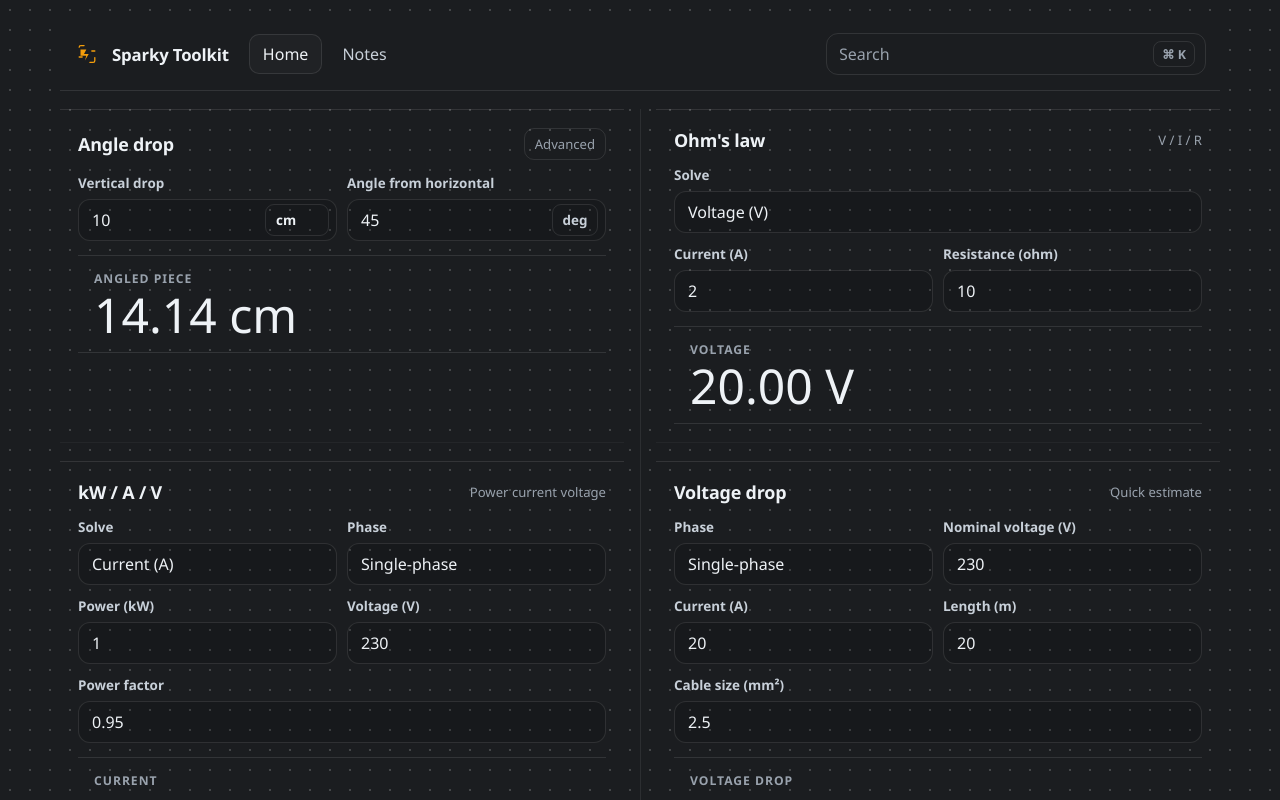
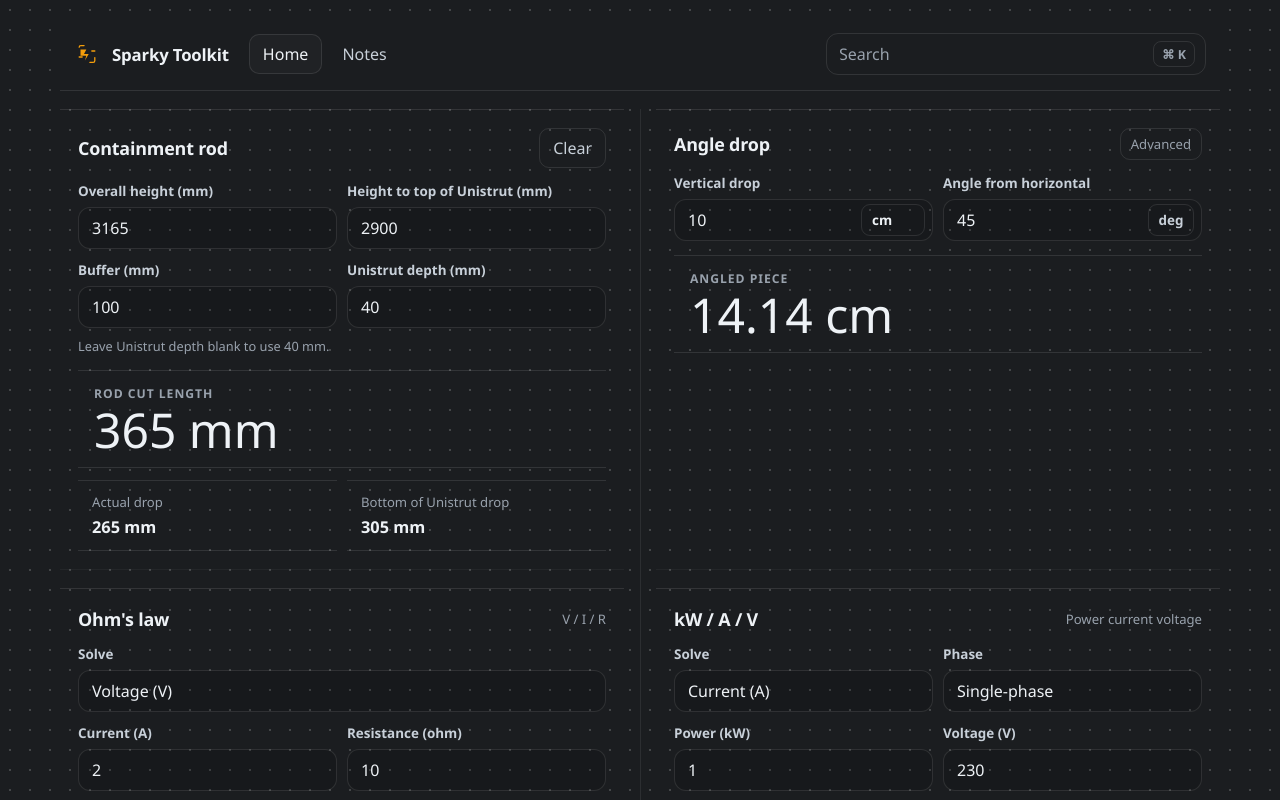
Before and after one commit to fightingentropy/sparky, a React (Vite) app: page / in a window 1280 px wide. Shown: the top 800 px of the page. Built offline with nearby package versions, Linux system fonts and the light colour scheme.

Commit message:
Add containment rod calculation

```diff
--- a/src/App.tsx
+++ b/src/App.tsx
@@ -32,6 +32,12 @@ const EPSILON = 1e-9;
 const DEFAULT_PAGE: PageId = "home";
 const COPPER_RESISTIVITY = 0.0175;
 const STANDARD_BREAKERS = [6, 10, 16, 20, 25, 32, 40, 50, 63, 80, 100];
+const DEFAULT_CONTAINMENT_ROD_VALUES = {
+  overallHeight: "3165",
+  topOfUnistrut: "2900",
+  buffer: "100",
+  unistrutDepth: "40"
+} as const;
 
 const cheatSheetSections: CheatSheetSection[] = [
   {
@@ -112,6 +118,12 @@ const cheatSheetSections: CheatSheetSection[] = [
 
 const applets: Applet[] = [
   {
+    id: "tool-containment-rod",
+    title: "Containment rod",
+    subtitle: "Rod cut and Unistrut drop",
+    keywords: "containment rod threaded rod cut length unistrut strut drop buffer support channel"
+  },
+  {
     id: "tool-angle",
     title: "Angle drop",
     subtitle: "Drop and developed length",
@@ -210,6 +222,8 @@ const powerConfig: Record<
 };
 
 const toolHints = {
+  containmentRod:
+    "Actual drop = overall height - top of Unistrut. Rod cut length = actual drop + buffer. Bottom of Unistrut drop = actual drop + Unistrut depth.",
   angle: "Angled length = drop / sin(theta). Advanced: total = top + angled + bottom + allowance.",
   ohms: "V = I x R. I = V / R. R = V / I.",
   power: "Single-phase: P = V x I x PF. Three-phase: P = sqrt(3) x V x I x PF.",
@@ -245,11 +259,10 @@ function formatNumber(value: number) {
     return "--";
   }
 
-  if (Math.abs(value) >= 100) {
-    return value.toFixed(1);
-  }
-
-  return value.toFixed(2);
+  const precision = Math.abs(value) >= 100 ? 1 : 2;
+  return value
+    .toFixed(precision)
+    .replace(/\.0+$|(\.\d*?[1-9])0+$/, "$1");
 }
 
 function formatMeasure(value: number, unit: string) {
@@ -288,6 +301,19 @@ export default function App() {
   const [installPrompt, setInstallPrompt] = useState<BeforeInstallPromptEvent | null>(null);
   const [copiedSectionId, setCopiedSectionId] = useState<string | null>(null);
 
+  const [containmentRodOverallHeight, setContainmentRodOverallHeight] = useState(
+    DEFAULT_CONTAINMENT_ROD_VALUES.overallHeight
+  );
+  const [containmentRodTopOfUnistrut, setContainmentRodTopOfUnistrut] = useState(
+    DEFAULT_CONTAINMENT_ROD_VALUES.topOfUnistrut
+  );
+  const [containmentRodBuffer, setContainmentRodBuffer] = useState(
+    DEFAULT_CONTAINMENT_ROD_VALUES.buffer
+  );
+  const [containmentRodUnistrutDepth, setContainmentRodUnistrutDepth] = useState(
+    DEFAULT_CONTAINMENT_ROD_VALUES.unistrutDepth
+  );
+
   const [angleDrop, setAngleDrop] = useState("10");
   const [angleValue, setAngleValue] = useState("45");
   const [angleTopStraight, setAngleTopStraight] = useState("0");
@@ -342,6 +368,70 @@ export default function App() {
       }, 50);
     }
   }
+
+  function clearContainmentRod() {
+    setContainmentRodOverallHeight("");
+    setContainmentRodTopOfUnistrut("");
+    setContainmentRodBuffer("");
+    setContainmentRodUnistrutDepth("");
+  }
+
+  const containmentRodResult = useMemo(() => {
+    const overallHeight = Number.parseFloat(containmentRodOverallHeight);
+    const topOfUnistrut = Number.parseFloat(containmentRodTopOfUnistrut);
+    const buffer = Number.parseFloat(containmentRodBuffer);
+    const unistrutDepth =
+      containmentRodUnistrutDepth.trim() === ""
+        ? Number.parseFloat(DEFAULT_CONTAINMENT_ROD_VALUES.unistrutDepth)
+        : Number.parseFloat(containmentRodUnistrutDepth);
+
+    if (
+      Number.isFinite(overallHeight) &&
+      Number.isFinite(topOfUnistrut) &&
+      topOfUnistrut > overallHeight
+    ) {
+      return {
+        validationMessage: "Height to top of Unistrut cannot be more than overall height.",
+        actualDropValue: "-- mm",
+        rodCutLengthValue: "-- mm",
+        bottomOfUnistrutDropValue: "-- mm"
+      };
+    }
+
+    if (
+      !Number.isFinite(overallHeight) ||
+      !Number.isFinite(topOfUnistrut) ||
+      !Number.isFinite(buffer) ||
+      !Number.isFinite(unistrutDepth) ||
+      overallHeight <= 0 ||
+      topOfUnistrut < 0 ||
+      buffer < 0 ||
+      unistrutDepth < 0
+    ) {
+      return {
+        validationMessage: null,
+        actualDropValue: "-- mm",
+        rodCutLengthValue: "-- mm",
+        bottomOfUnistrutDropValue: "-- mm"
+      };
+    }
+
+    const actualDrop = overallHeight - topOfUnistrut;
+    const rodCutLength = actualDrop + buffer;
+    const bottomOfUnistrutDrop = actualDrop + unistrutDepth;
+
+    return {
+      validationMessage: null,
+      actualDropValue: formatMeasure(actualDrop, "mm"),
+      rodCutLengthValue: formatMeasure(rodCutLength, "mm"),
+      bottomOfUnistrutDropValue: formatMeasure(bottomOfUnistrutDrop, "mm")
+    };
+  }, [
+    containmentRodBuffer,
+    containmentRodOverallHeight,
+    containmentRodTopOfUnistrut,
+    containmentRodUnistrutDepth
+  ]);
 
   const angleResult = useMemo(() => {
     const drop = Number.parseFloat(angleDrop);
@@ -908,6 +998,98 @@ export default function App() {
       <main className="workspace">
         <section className={`page ${page === "home" ? "is-active" : ""}`}>
           <div className="tool-grid">
+            {filteredApplets.some((applet) => applet.id === "tool-containment-rod") ? (
+              <article id="tool-containment-rod" className="tool-panel">
+                <div className="tool-heading">
+                  <ToolTitle title="Containment rod" hint={toolHints.containmentRod} />
+                  <button type="button" className="ghost-button" onClick={clearContainmentRod}>
+                    Clear
+                  </button>
+                </div>
+
+                <div className="tool-form">
+                  <div className="field-row">
+                    <label className="field">
+                      <span>Overall height (mm)</span>
+                      <input
+                        type="number"
+                        inputMode="decimal"
+                        min="0"
+                        step="1"
+                        value={containmentRodOverallHeight}
+                        onChange={(event) => setContainmentRodOverallHeight(event.target.value)}
+                      />
+                    </label>
+
+                    <label className="field">
+                      <span>Height to top of Unistrut (mm)</span>
+                      <input
+                        type="number"
+                        inputMode="decimal"
+                        min="0"
+                        step="1"
+                        aria-invalid={containmentRodResult.validationMessage ? true : undefined}
+                        value={containmentRodTopOfUnistrut}
+                        onChange={(event) => setContainmentRodTopOfUnistrut(event.target.value)}
+                      />
+                    </label>
+                  </div>
+
+                  <div className="field-row">
+                    <label className="field">
+                      <span>Buffer (mm)</span>
+                      <input
+                        type="number"
+                        inputMode="decimal"
+                        min="0"
+                        step="1"
+                        value={containmentRodBuffer}
+                        onChange={(event) => setContainmentRodBuffer(event.target.value)}
+                      />
+                    </label>
+
+                    <label className="field">
+                      <span>Unistrut depth (mm)</span>
+                      <input
+                        type="number"
+                        inputMode="decimal"
+                        min="0"
+                        step="1"
+                        placeholder={DEFAULT_CONTAINMENT_ROD_VALUES.unistrutDepth}
+                        value={containmentRodUnistrutDepth}
+                        onChange={(event) => setContainmentRodUnistrutDepth(event.target.value)}
+                      />
+                    </label>
+                  </div>
+
+                  <p className="field-note">Leave Unistrut depth blank to use 40 mm.</p>
+
+                  {containmentRodResult.validationMessage ? (
+                    <p className="field-error" role="alert">
+                      {containmentRodResult.validationMessage}
+                    </p>
+                  ) : null}
+                </div>
+
+                <div className="tool-output">
+                  <div className="result-main">
+                    <p className="result-label">Rod cut length</p>
+                    <p className="result-value">{containmentRodResult.rodCutLengthValue}</p>
+                  </div>
+                  <div className="mini-metrics">
+                    <div>
+                      <span>Actual drop</span>
+                      <strong>{containmentRodResult.actualDropValue}</strong>
+                    </div>
+                    <div>
+                      <span>Bottom of Unistrut drop</span>
+                      <strong>{containmentRodResult.bottomOfUnistrutDropValue}</strong>
+                    </div>
+                  </div>
+                </div>
+              </article>
+            ) : null}
+
             {filteredApplets.some((applet) => applet.id === "tool-angle") ? (
               <article id="tool-angle" className="tool-panel">
                 <div className="tool-heading">
--- a/src/styles.css
+++ b/src/styles.css
@@ -497,6 +497,10 @@ select:focus,
   border-color: #d58a1f;
 }
 
+input[aria-invalid="true"] {
+  border-color: #d26b6b;
+}
+
 .input-wrap {
   position: relative;
   display: flex;
@@ -597,6 +601,20 @@ select:focus,
 
 .mini-metrics strong {
   font-size: 1.02rem;
+}
+
+.field-error {
+  margin: -2px 0 0;
+  color: #ffb4b4;
+  font-size: 0.82rem;
+  line-height: 1.4;
+}
+
+.field-note {
+  margin: -2px 0 0;
+  color: var(--muted);
+  font-size: 0.8rem;
+  line-height: 1.4;
 }
 
 .sheet-card {
```
